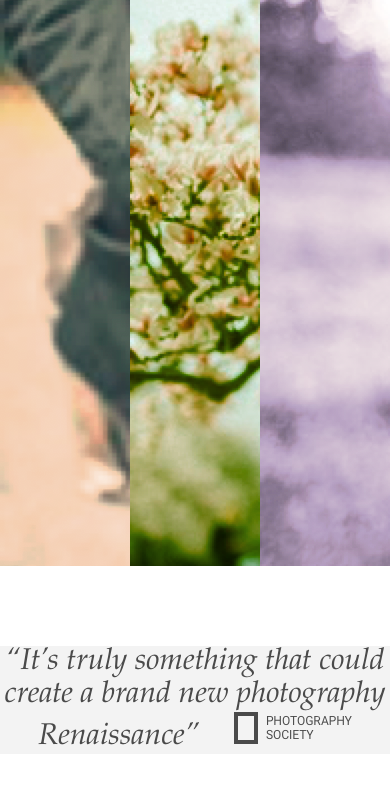
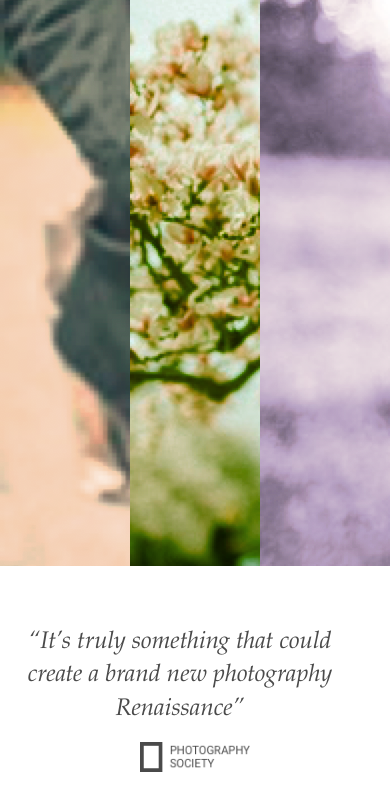
Before and after one commit to eileenschaubert/Fotomatic, a plain HTML site: page index.html in a window 390 px wide. Shown: the part 1176-1986 px from the top of the page. Drawn offline with Linux system fonts and the light colour scheme; a web font is replaced by a local one.

Commit message:
header done; quote styling

```diff
--- a/index.html
+++ b/index.html
@@ -18,6 +18,7 @@
           <li><a href="#">Product detail</a></li>
           <li><a href="#">About us</a></li>
           <li><a href="https://www.instagram.com/">Follow us <img class="icon" src="./resources/images/instagram.png"></a></li>
+          <li><a href="#" class="button">Join us</a></li>
         </ul>
       </nav>
       <nav class="mobile">
--- a/resources/css/style.css
+++ b/resources/css/style.css
@@ -8,7 +8,6 @@
 
 
 /* Tablet notes  */
-/* missing background image in hero */
 /* images sized incorrectly in all sections */
 /* is top banner sized correctly? @760 it looks to be mobile format */
 /* missing join us button in top nav */
@@ -17,6 +16,9 @@
 /* gallery should be horizontal not vertical */
 
 /* Mobile notes */
+/* header and hero are not positioned properly */
+/* features img are slightly off */
+/* features text is not spaced properly */
 /* missing background color on mid section */
 /* gallery should be horizontal not vertical */
 
@@ -98,11 +100,30 @@ header .icon {
   padding-left: .75rem;
 }
 
+header .mobile button {
+  display: none;
+}
+
 header .mobile {
   display: none;
 }
 
-@media only screen and (max-width: 760px) {
+@media screen and (max-width: 760px) {
+  header .mobile {
+    display: none;
+  }
+
+  header .desktop .button {
+    padding: .1875rem .5rem;
+    background-color: #9dc20b;
+    line-height: 1.6;
+    color: white;
+  }
+
+}
+
+
+@media only screen and (max-width: 450px) {
   header .desktop {
     display: none;
   }
@@ -113,7 +134,7 @@ header .mobile {
   }
 
   header .content {
-    padding: .5rem 0;
+    padding: .75rem 0;
   }
 
   header .mobile ul {
@@ -371,10 +392,11 @@ header .mobile {
 
 #quotes-section {
   background-color: #f3f3f3;
-  margin: 80px auto;
+  margin: 0 auto;
 }
 
-#quotes-section content {
+#quotes-section .content {
+  display: flex;
   padding: 5rem 0;
 }
 
@@ -387,25 +409,37 @@ header .mobile {
   color: #4a4a4a;
 }
 
-#quotes-section quote-citation {
+#quotes-section .quote-citation {
   height: 1.875rem;
 }
 
 @media only screen and (max-width: 760px) {
-  #quotes-section content {
+  #quotes-section {
+    background-color: white;
+    padding: 1.875rem .625rem;
+  }
+  #quotes-section .content {
+    background-color: white;
     padding: 1.875rem .625rem;
   }
 
-  #quotes-section quote {
+  #quotes-section .quote {
     font-size: 1.5rem;
     line-height: 1.4;
   }
 
-  #quotes-section quote-citation {
+  #quotes-section .quote-citation {
     display: block;
     padding-top: 1rem;
     margin: auto;
   }
+}
+
+@media screen and (max-width: 450px) {
+  #quotes-section .content {
+    flex-direction: column;
+  }
+
 }
 
 /* Footer */
```
